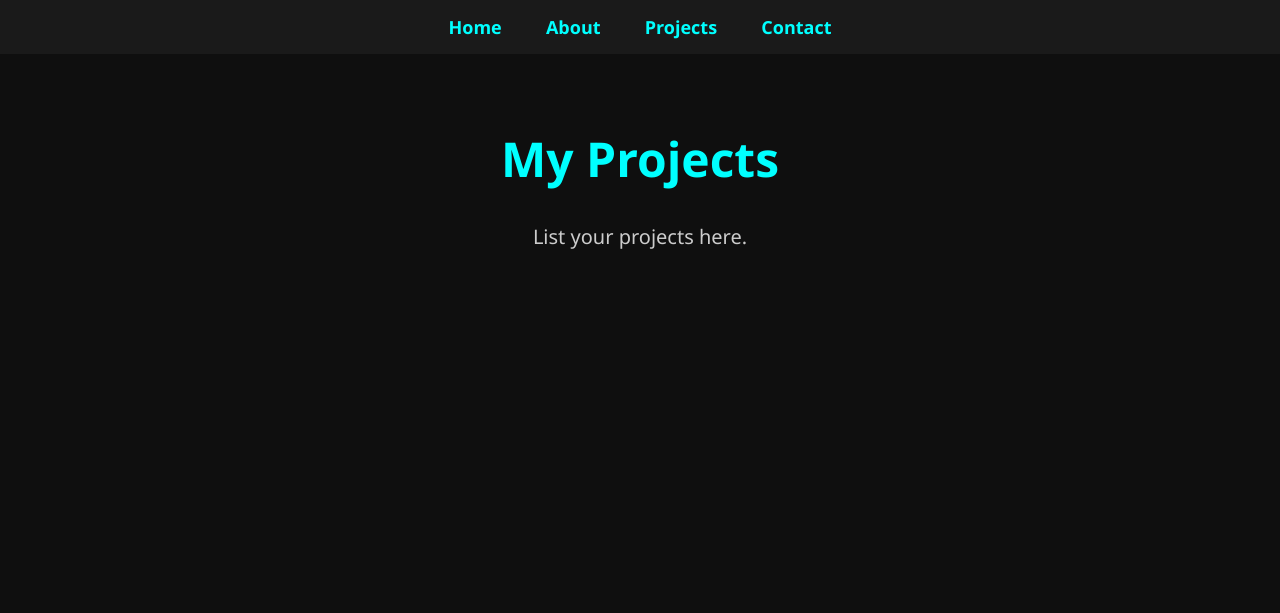
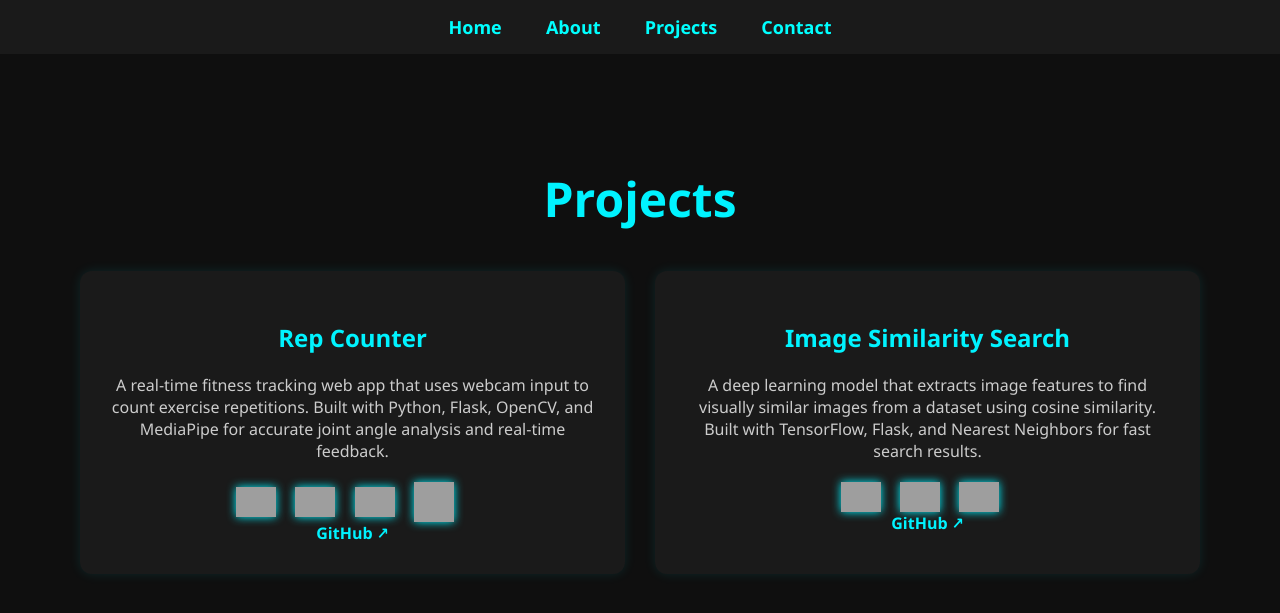
Before and after one commit to S1DdharTH16/portfolio, a Flask app: page /projects in a window 1280 px wide. Shown: the top 613 px of the page. Run offline with Flask 3, Linux system fonts and the light colour scheme; grey boxes are pictures that could not be loaded.

Commit message:
Update projects.html

```diff
--- a/templates/projects.html
+++ b/templates/projects.html
@@ -1,8 +1,98 @@
 {% extends "base.html" %}
 
-{% block title %}About - My Portfolio{% endblock %}
+{% block title %}Projects{% endblock %}
 
 {% block content %}
-    <h1>My Projects</h1>
-    <p>List your projects here.</p>
+<div class="container" style="padding: 40px;">
+
+    <h1 style="text-align: center; margin-bottom: 40px; color: #00f3ff;">Projects</h1>
+
+    <div class="projects-grid">
+
+        <!-- Project 1 -->
+        <div class="project-card">
+            <h2>Rep Counter</h2>
+            <p>A real-time fitness tracking web app that uses webcam input to count exercise repetitions. Built with Python, Flask, OpenCV, and MediaPipe for accurate joint angle analysis and real-time feedback.</p>
+            <div class="tech-icons">
+                <img src="https://cdn.jsdelivr.net/gh/devicons/devicon/icons/python/python-original.svg" title="Python" />
+                <img src="https://cdn.jsdelivr.net/gh/devicons/devicon/icons/flask/flask-original.svg" title="Flask" />
+                <img src="https://upload.wikimedia.org/wikipedia/commons/3/32/OpenCV_Logo_with_text_svg_version.svg" title="OpenCV" />
+                <img src="https://raw.githubusercontent.com/google/mediapipe/main/docs/images/mediapipe_logo.png" title="MediaPipe" style="height:40px;" />
+            </div>
+            <a href="https://github.com/S1DdharTH16/Rep-Counter-using-Mediapipe" class="github-link" target="_blank">GitHub ↗</a>
+        </div>
+
+        <!-- Project 2 -->
+        <div class="project-card">
+            <h2>Image Similarity Search</h2>
+            <p>A deep learning model that extracts image features to find visually similar images from a dataset using cosine similarity. Built with TensorFlow, Flask, and Nearest Neighbors for fast search results.</p>
+            <div class="tech-icons">
+                <img src="https://cdn.jsdelivr.net/gh/devicons/devicon/icons/python/python-original.svg" title="Python" />
+                <img src="https://cdn.jsdelivr.net/gh/devicons/devicon/icons/flask/flask-original.svg" title="Flask" />
+                <img src="https://cdn.jsdelivr.net/gh/devicons/devicon/icons/tensorflow/tensorflow-original.svg" title="TensorFlow" />
+            </div>
+            <a href="https://github.com/S1DdharTH16/Reverse--Image-Searcher" class="github-link" target="_blank">GitHub ↗</a>
+        </div>
+
+    </div>
+</div>
+
+<!-- Responsive Grid Styles -->
+<style>
+    .projects-grid {
+        display: flex;
+        flex-wrap: wrap;
+        gap: 30px;
+        justify-content: center;
+    }
+
+    .project-card {
+        background-color: #1a1a1a;
+        border-radius: 12px;
+        padding: 30px;
+        flex: 1 1 350px;
+        max-width: 500px;
+        box-shadow: 0 0 12px rgba(0, 243, 255, 0.1);
+        transition: box-shadow 0.3s ease;
+    }
+
+    .project-card:hover {
+        box-shadow: 0 0 25px #00f3ff;
+    }
+
+    .project-card h2 {
+        color: #00f3ff;
+        font-size: 24px;
+    }
+
+    .project-card p {
+        font-size: 16px;
+        color: #ccc;
+        margin: 10px 0 20px;
+    }
+
+    .tech-icons img {
+        width: 40px;
+        margin-right: 15px;
+        vertical-align: middle;
+        filter: drop-shadow(0 0 5px #00f3ff);
+    }
+
+    .github-link {
+        text-decoration: none;
+        color: #00f3ff;
+        font-weight: bold;
+        transition: 0.3s;
+    }
+
+    .github-link:hover {
+        color: #ff00ff;
+    }
+
+    @media (max-width: 768px) {
+        .project-card {
+            max-width: 100%;
+        }
+    }
+</style>
 {% endblock %}
```
